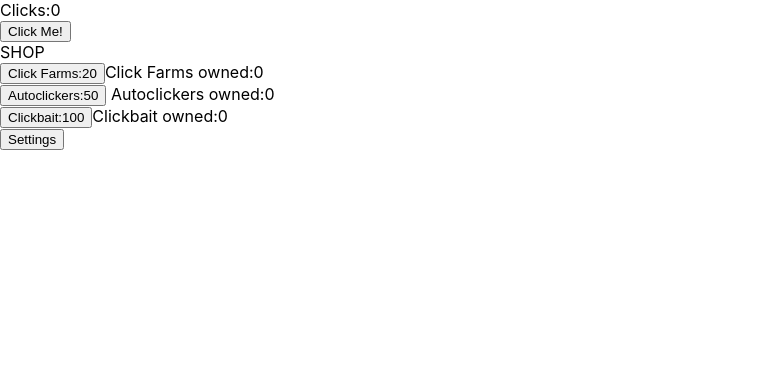
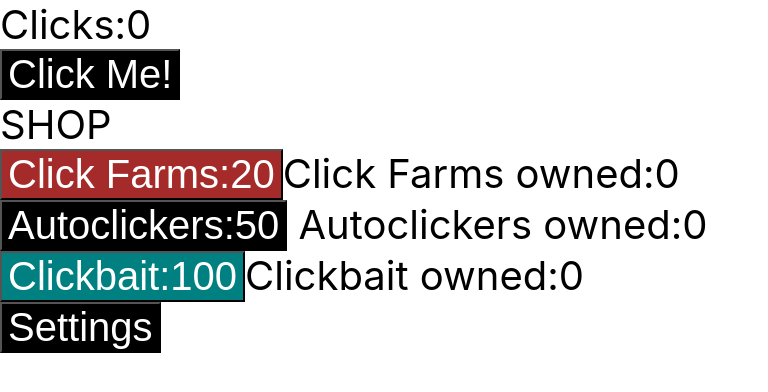
Before and after one commit to jakobw10/clickergame, a React (Create React App) app in the folder my-app/: page / in a window 1280 px wide. Shown: the top 392 px of the page, without its empty margins (0-768 px from the left). Built offline with nearby package versions, Linux system fonts and the light colour scheme.

Commit message:
changed button colors and font size

```diff
--- a/my-app/src/App.css
+++ b/my-app/src/App.css
@@ -52,3 +52,12 @@
   background-color:green;
   height:100vh
 }
+html{
+  font-size: 40px;
+
+}
+button{
+  font-size:40px;
+  color:white;
+  background-color: black
+}
--- a/my-app/src/Components/Bank.css
+++ b/my-app/src/Components/Bank.css
@@ -0,0 +1,9 @@
+.farm{
+    background-color: brown;
+}
+.auto{
+    background-color: black
+}
+.bait{
+    background-color: teal
+}
--- a/my-app/src/Components/Bank.tsx
+++ b/my-app/src/Components/Bank.tsx
@@ -41,7 +41,7 @@ export function Banks(): JSX.Element{
       }
     return <div className="bank">
         Clicks:{clicks}
-        <div>
+        <div className="click">
             <button onClick={()=>addclick(1)}>Click Me!</button>
         </div>
         <div>
@@ -49,13 +49,13 @@ export function Banks(): JSX.Element{
            SHOP
         </div>
         <div>
-            <button onClick={()=>buy(20)}> Click Farms:20 </button>Click Farms owned:{farmers}
+            <button className="farm" onClick={()=>buy(20)}> Click Farms:20 </button>Click Farms owned:{farmers}
         </div>
         <div>
-            <button onClick={()=>buy(50)}> Autoclickers:50</button> Autoclickers owned:{auto}
+            <button className="auto" onClick={()=>buy(50)}> Autoclickers:50</button> Autoclickers owned:{auto}
         </div>
         <div>
-            <button onClick={()=>buy(100)}> Clickbait:100</button>Clickbait owned:{bait}
+            <button className="bait" onClick={()=>buy(100)}> Clickbait:100</button>Clickbait owned:{bait}
         </div>
         </div>
     </div>
```
